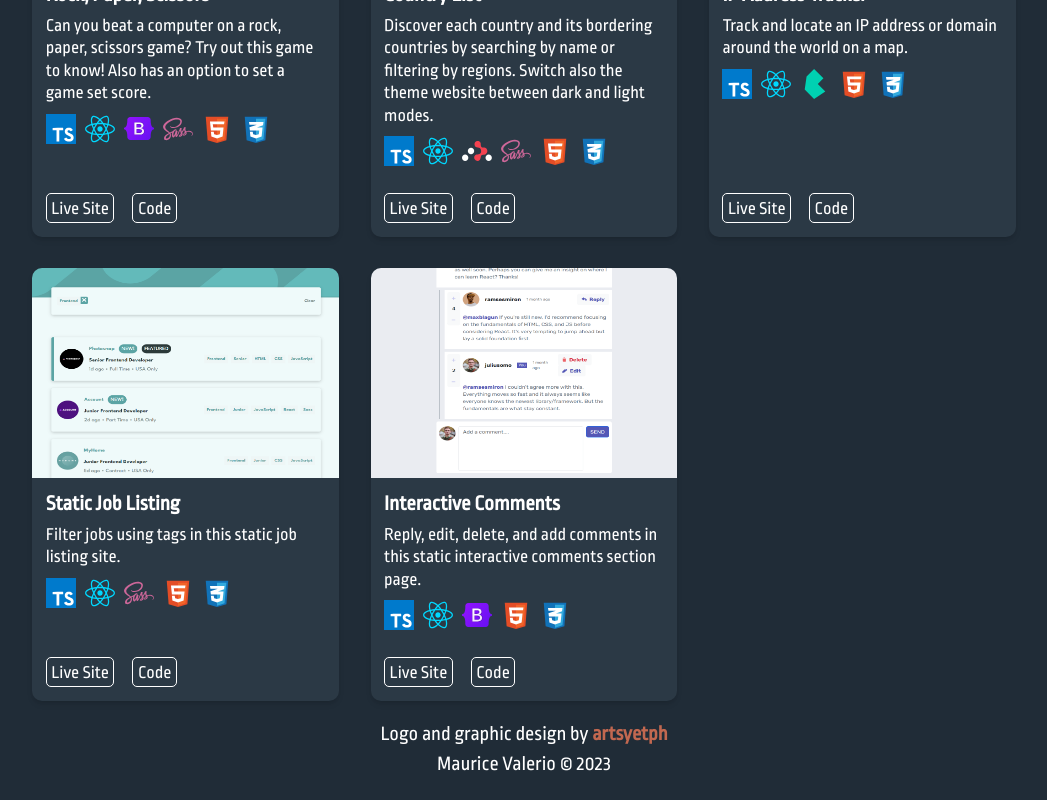
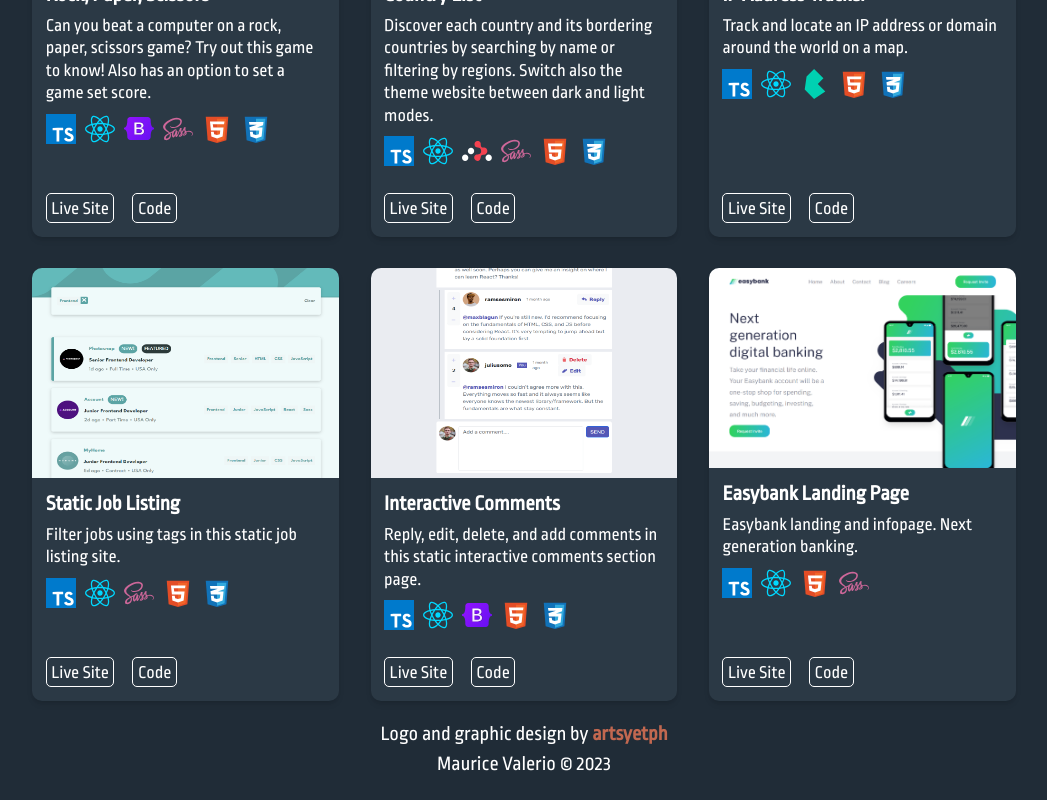
Before and after one commit to mauricevalerio/portfolio, a React (Vite) app: page / in a window 1280 px wide. Shown: the part 1243-2043 px from the top of the page, without its empty margins (116-1163 px from the left). Built offline with nearby package versions, Linux system fonts and the light colour scheme.

Commit message:
Added easybank landing page project

```diff
--- a/src/data.js
+++ b/src/data.js
@@ -95,6 +95,14 @@ export const projectList = [
         technologies: [typescript, react, bootstrap, html, css],
         link: 'https://interactive-social-media-comments.netlify.app/',
         repo: 'https://github.com/mauricevalerio/frontendmentor-challenges/tree/main/interactive-comments-section-main'
+    },
+    {
+        name: 'Easybank Landing Page',
+        description: 'Easybank landing and infopage. Next generation banking.',
+        img: './project-images/easybank-landing-page.png',
+        technologies: [typescript, react, html, sass],
+        link: 'https://izibank.netlify.app/',
+        repo: 'https://github.com/mauricevalerio/frontendmentor-landing-pages/tree/main/easybank-landing-page'
     },
 
 ]
```
Also changed, not shown: public/project-images/easybank-landing-page.png (added).
